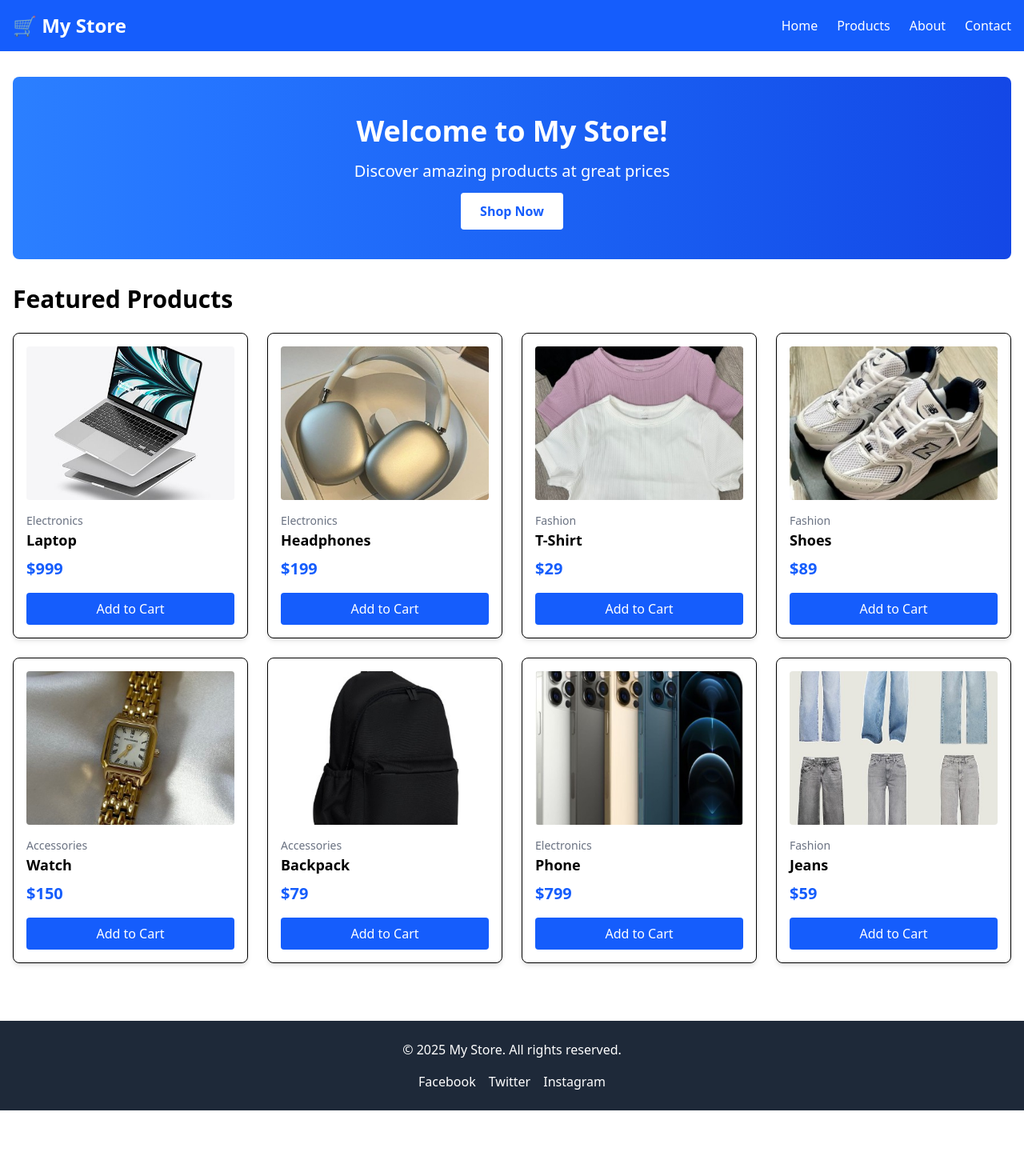
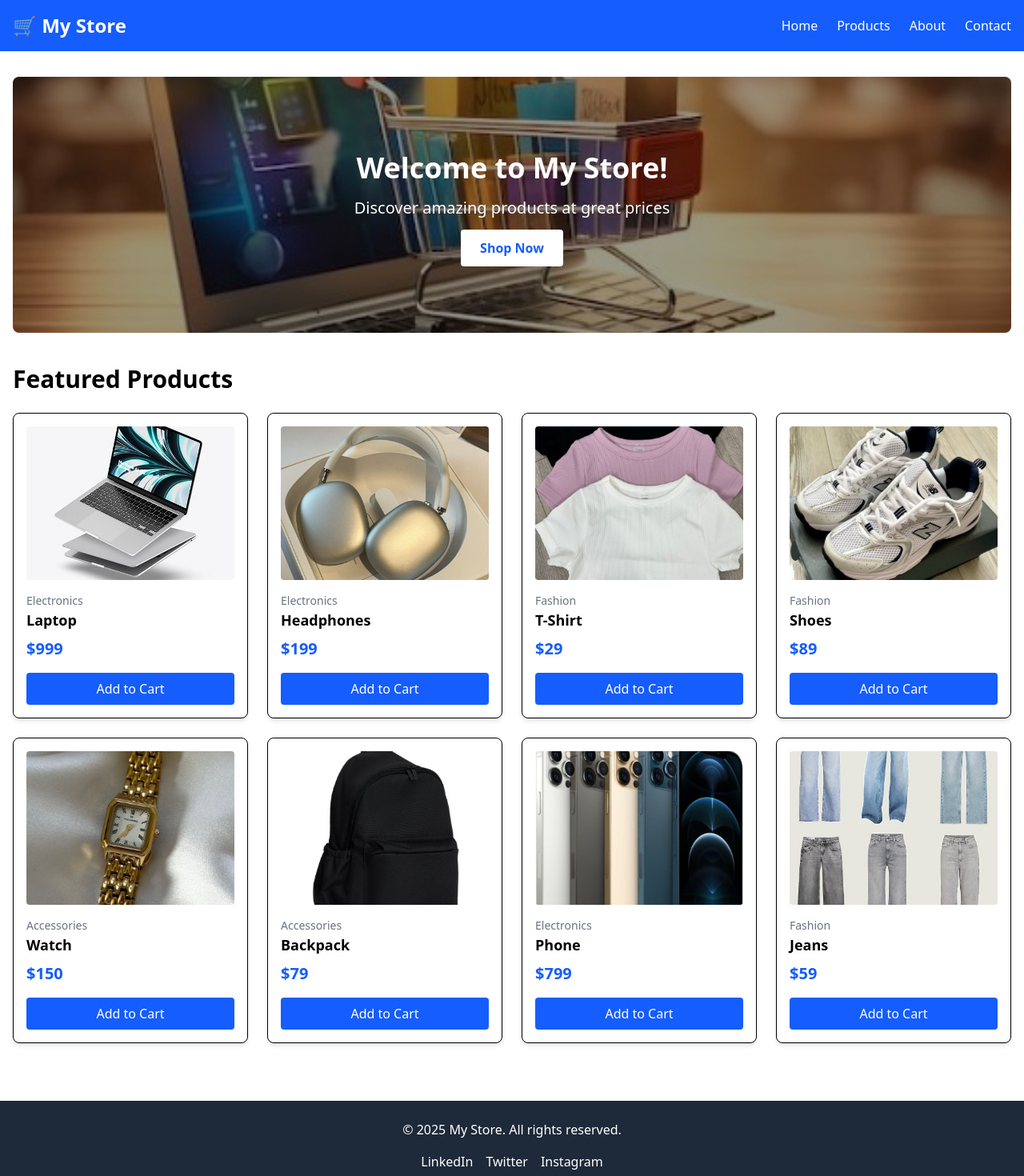
Before and after one commit to Tabytha01/E-commerce-, a React (Vite) app: page / in a window 1280 px wide. Shown: the top 1470 px of the page at 80% size. Before the commit the page ends 1388 px from the top, so only its background shows below. Built offline with nearby package versions, Linux system fonts and the light colour scheme.

Commit message:
Updating the Hero section

```diff
--- a/src/components/Footer.jsx
+++ b/src/components/Footer.jsx
@@ -4,7 +4,7 @@ export default function Footer() {
       <div className="max-w-7xl mx-auto text-center">
         <p>&copy; 2025 My Store. All rights reserved.</p>
         <div className="flex gap-4 justify-center mt-4">
-          <a href="#" className="hover:text-blue-400">Facebook</a>
+          <a href="#" className="hover:text-blue-400">LinkedIn</a>
           <a href="#" className="hover:text-blue-400">Twitter</a>
           <a href="#" className="hover:text-blue-400">Instagram</a>
         </div>
--- a/src/pages/Home.jsx
+++ b/src/pages/Home.jsx
@@ -16,12 +16,22 @@ export default function Home() {
   return (
     <div className="max-w-7xl mx-auto px-4 py-8">
       {/* Hero Section */}
-      <div className="bg-gradient-to-r from-blue-500 to-blue-700 text-white p-12 rounded-lg mb-8 text-center">
+<div
+  className="relative text-white p-15 rounded-lg mb-10 text-center h-80 flex items-center justify-center"
+  style={{
+    backgroundImage: `url('/image/Heroimg.jpg')`,
+    backgroundSize: 'cover',
+    backgroundPosition: 'center',
+  }}
+>
+  <div className="absolute inset-0 bg-black opacity-40 rounded-lg"></div>
+  <div className="relative z-10">
     <h1 className="text-4xl font-bold mb-4">Welcome to My Store!</h1>
     <p className="text-xl mb-6">Discover amazing products at great prices</p>
     <Link to="/products" className="bg-white text-blue-600 px-6 py-3 rounded font-bold hover:bg-gray-100">
       Shop Now
     </Link>
+  </div>
 </div>
 
       {/* Featured Products */}
```
Also changed, not shown: public/image/Heroimg.jpg (added). Lines whose indentation alone changed are shown as unchanged.
